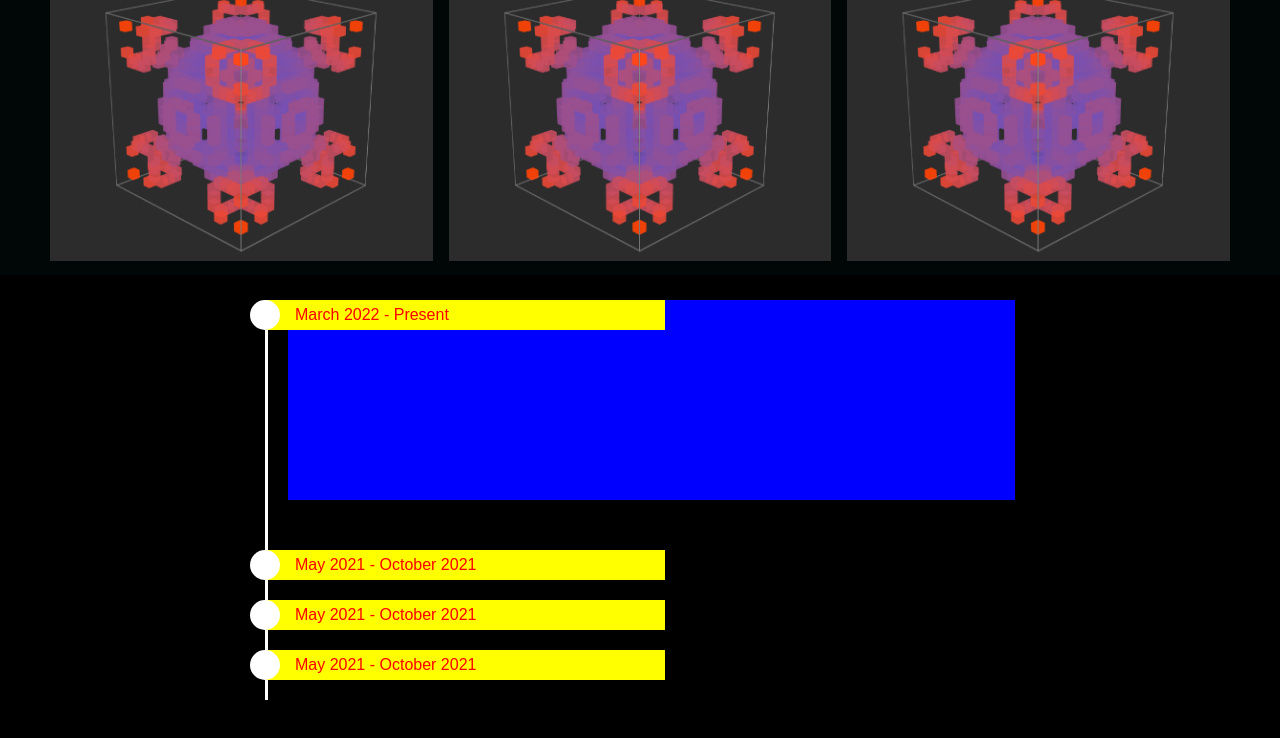
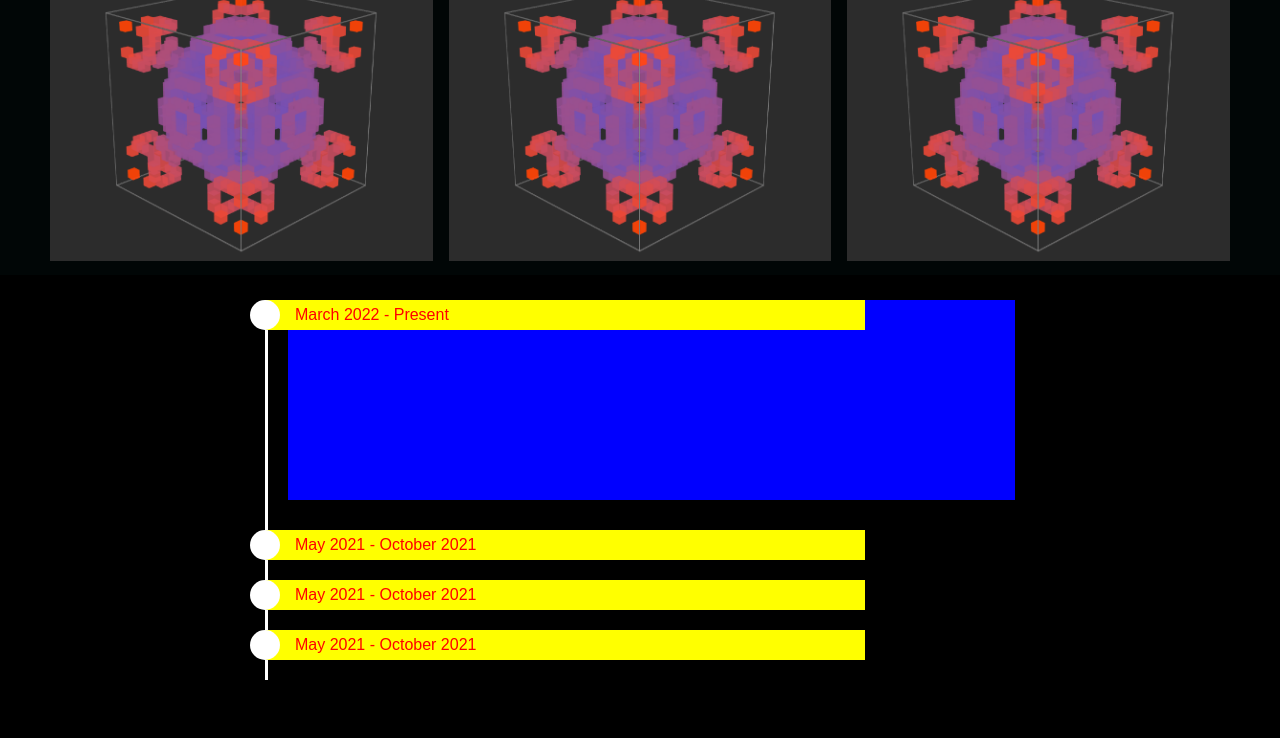
Before and after one commit to TheDeafOne/portfolio, a React (Create React App) app: page / in a window 1280 px wide. Shown: the part 3486-4224 px from the top of the page. Built offline with nearby package versions, Linux system fonts and the light colour scheme.

Commit message:
transition animation

```diff
--- a/src/components/ExperienceSection/ExperienceElements.js
+++ b/src/components/ExperienceSection/ExperienceElements.js
@@ -23,6 +23,8 @@ export const Experience = styled.div`
 export const Info = styled.div`
     height: 0px;
     background: blue;
+    transition: all 0.25s ease-in-out;
+    margin-bottom: -20px;
 `
 
 export const Date = styled.div`
@@ -32,7 +34,6 @@ export const Date = styled.div`
 export const Bar = styled.div`
     position: relative;
     background: white;
-    transition: ease-in-out 2s;
 `
 
 export const PointRow = styled.div`
@@ -40,7 +41,7 @@ export const PointRow = styled.div`
     display: flex;
     align-items: center;
     background-color: yellow;
-    width: 400px;
+    width: 600px;
 `
 
 export const Point = styled.div`
--- a/src/components/ExperienceSection/index.js
+++ b/src/components/ExperienceSection/index.js
@@ -25,6 +25,7 @@ const ExperienceSection = () => {
   return (
     <ExperienceContainer id='experience'>
       <Timeline>
+
         <Bar>
           <PointRow>
             <Point
@@ -36,7 +37,6 @@ const ExperienceSection = () => {
           </PointRow>
         </Bar>
         <Experience>
-
           <Info id='experience1'>
 
           </Info>
```
